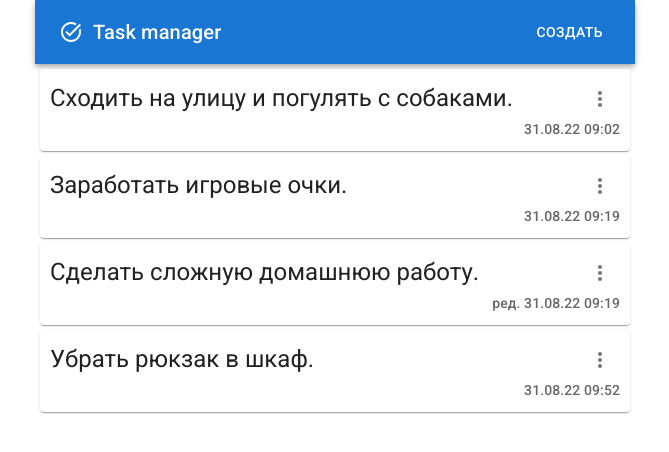
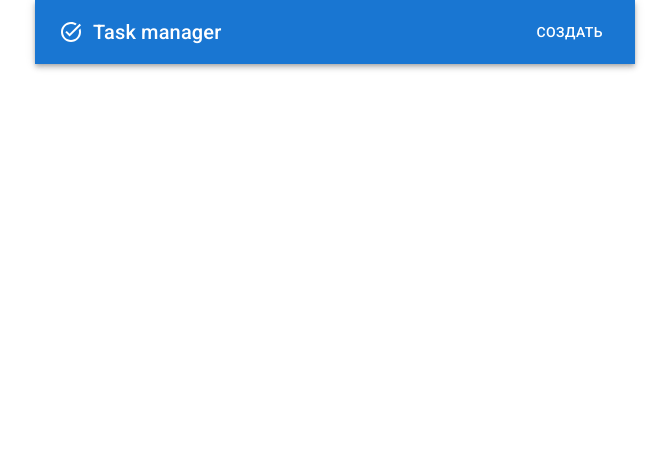
Before and after one commit to mkornevich/TaskManager, a React app: page / in a window 1280 px wide. Shown: the top 452 px of the page, without its empty margins (305-974 px from the left). Built offline with nearby package versions, Linux system fonts and the light colour scheme.

Commit message:
add task saving to localstorage

```diff
--- a/src/components/app.tsx
+++ b/src/components/app.tsx
@@ -20,16 +20,24 @@ import TaskCard from './TaskCard';
 import Header from './Header';
 import TaskCardList from './TaskCardList';
 import TaskEditDialog from './TaskEditDialog';
+import {useEffect} from 'react';
 
 function App() {
-    const [tasks, setTasks] = React.useState<ITask[]>([
-        {text: 'Сходить на улицу и погулять с собаками.', createdAt: Date.now()},
-        {text: 'Заработать игровые очки.', createdAt: Date.now() + 1000000},
-        {text: 'Сделать сложную домашнюю работу.', createdAt: Date.now() + 25, editedAt: Date.now() + 1000000},
-        {text: 'Убрать рюкзак в шкаф.', createdAt: Date.now() + 3000000},
-    ]);
+    const [taskForEdit, setTaskForEdit] = React.useState<null | ITask>(null);
 
-    const [taskForEdit, setTaskForEdit] = React.useState<null | ITask>(null);
+    const [tasks, setTasksToState] = React.useState<ITask[]>([]);
+
+    const setTasks = function (tasks: ITask[]) {
+        setTasksToState(tasks);
+        localStorage.setItem('tasks', JSON.stringify(tasks));
+    }
+
+    React.useEffect(() => {
+        const tasksStr = localStorage.getItem('tasks');
+        if (tasksStr !== null) {
+            setTasksToState(JSON.parse(tasksStr));
+        }
+    }, []);
 
     const handleClickMenuItem = function (action: string, currentTask: ITask) {
         if (action === 'remove') {
```
